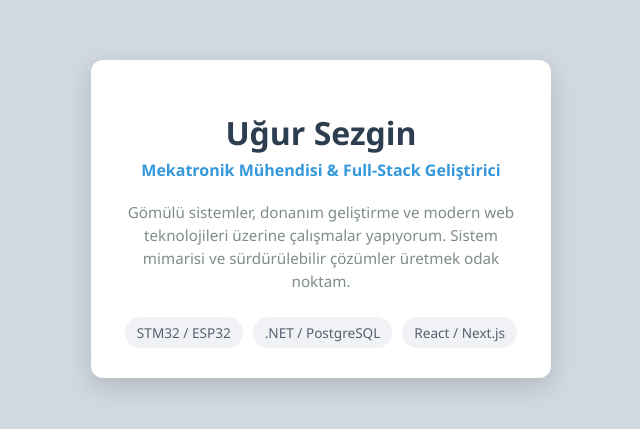
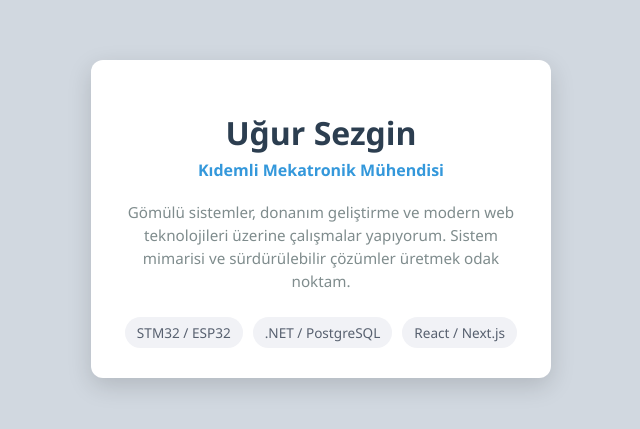
Before and after one commit to ugursz/portfolio, a plain HTML site: page index.html in a window 1280 px wide. Shown: the part 181-610 px from the top of the page, without its empty margins (319-959 px from the left). Drawn offline with Linux system fonts and the light colour scheme.

Commit message:
Update job title in index.html

```diff
--- a/index.html
+++ b/index.html
@@ -10,7 +10,7 @@
 
     <div class="card">
         <h1>Uğur Sezgin</h1>
-        <p class="title">Mekatronik Mühendisi & Full-Stack Geliştirici</p>
+        <p class="title">Kıdemli Mekatronik Mühendisi</p>
 
         <div class="bio">
             <p>Gömülü sistemler, donanım geliştirme ve modern web teknolojileri üzerine çalışmalar yapıyorum. Sistem mimarisi ve sürdürülebilir çözümler üretmek odak noktam.</p>
```
